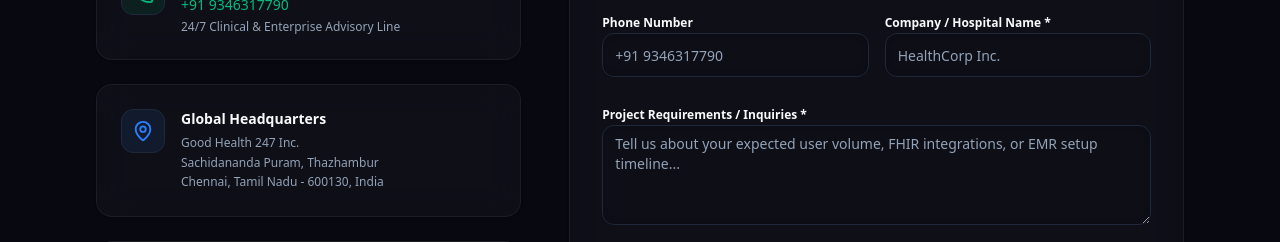
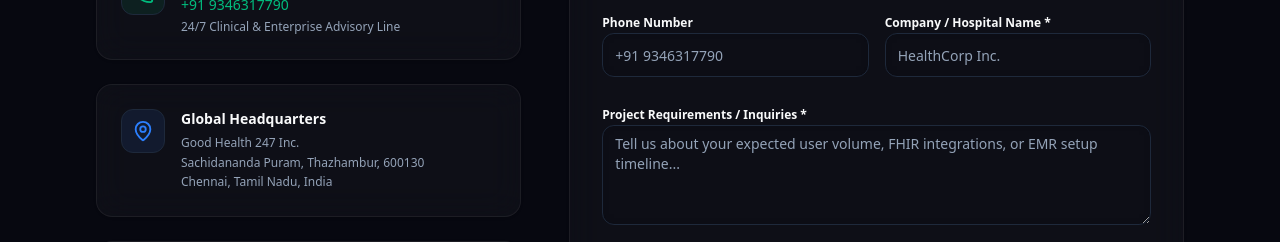
Before and after one commit to OpenHealthAgents/GH247, a Next.js app: page /contact in a window 1280 px wide. Shown: the part 900-1142 px from the top of the page. Built offline with nearby package versions, Linux system fonts and the light colour scheme.

Commit message:
style: update HQ address string format to Sachidananda Puram, Thazhambur, 600130, Chennai, Tamil Nadu, India

```diff
--- a/src/app/contact/page.tsx
+++ b/src/app/contact/page.tsx
@@ -191,9 +191,9 @@ export default function Contact() {
                       <p className="text-muted-foreground text-xs leading-relaxed">
                         Good Health 247 Inc.
                         <br />
-                        Sachidananda Puram, Thazhambur
+                        Sachidananda Puram, Thazhambur, 600130
                         <br />
-                        Chennai, Tamil Nadu - 600130, India
+                        Chennai, Tamil Nadu, India
                       </p>
                     </div>
                   </Card>
```
